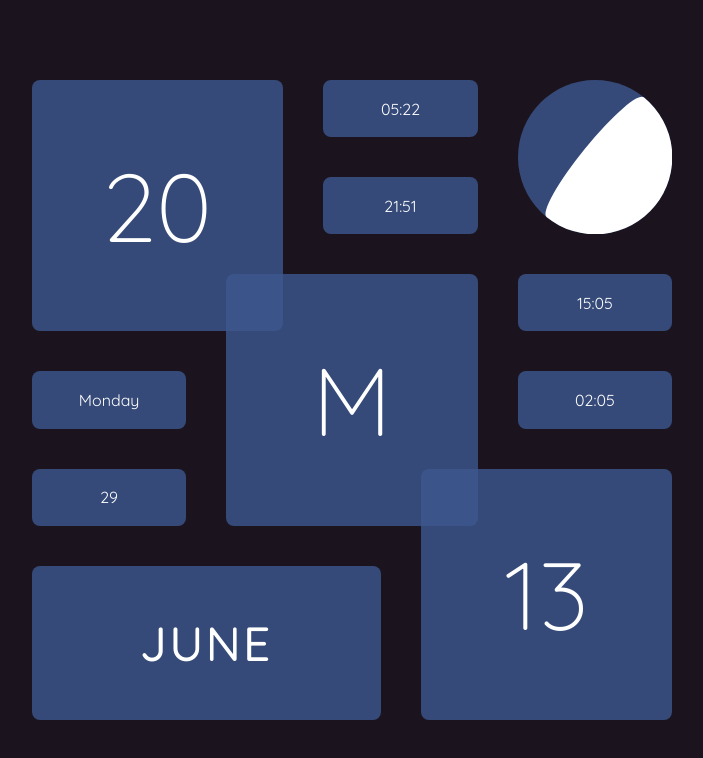
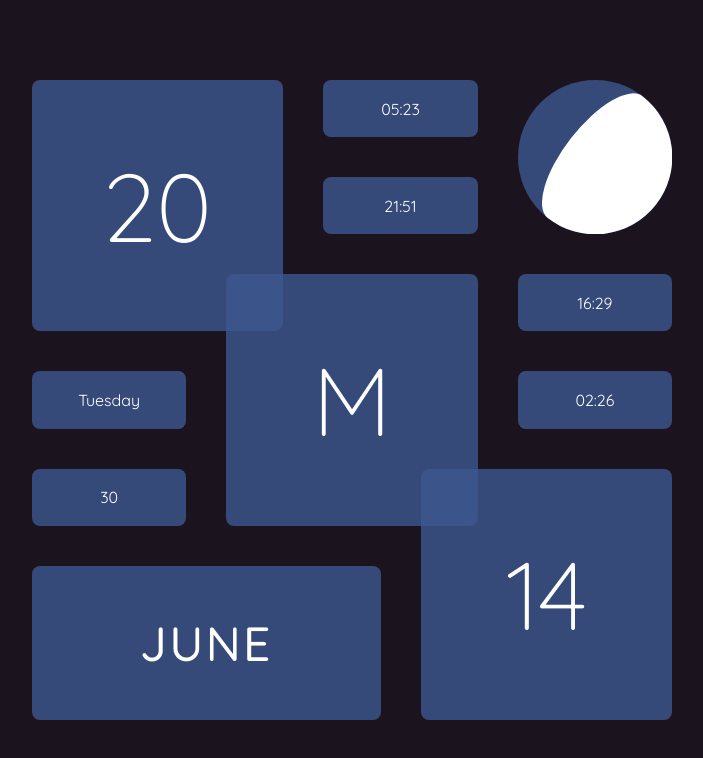
Before and after one commit to g12n/daily, a plain HTML site: page index.html in a window 1280 px wide. Shown: the whole page, without its empty margins (288-991 px from the left). Drawn offline with Linux system fonts and the light colour scheme.

Commit message:
Update gh-pages to output generated at a2783a9

```diff
--- a/index.html
+++ b/index.html
@@ -3,20 +3,20 @@
 <head>
 <meta charset="UTF-8">
 <meta name="viewport" content="width=device-width, initial-scale=1.0">
-<title>20M13</title>
+<title>20M14</title>
 <link href="https://fonts.googleapis.com/css2?family=Quicksand:wght@300;400;500;600;700&display=swap" rel="stylesheet">
 <style>body{margin:0;font-family:Quicksand,sans-serif;font-size:max(14px,calc(0 + 3vmin));background:hsl(280 20% 10%)}.arvelie{display:grid;grid-gap:5vmin;padding:10vmin;margin:auto;justify-content:center;text-align:center;width:100vmin;height:100vmin;grid-template-rows:repeat(7,1fr);grid-template-columns:repeat(7,1fr);box-sizing:border-box}.arvelie span{display:flex;align-items:center;justify-content:center;border-radius:1vmin;background-color:hsl(220deg 40% 40% / .8);color:#fff}.d,.m,.y{font-size:6em;font-weight:300}.y{grid-area:1/1/4/4}.m{grid-area:3/3/6/6}.d{grid-area:5/5/8/8}.day{grid-area:5/1/6/3}.dow{grid-area:4/1/5/3}.month{grid-area:6/1/8/5;font-weight:500;font-size:3em;letter-spacing:.05em;text-transform:uppercase}.sunset{grid-area:2/4/3/6}.sunrise{grid-area:1/4/2/6}.moonset{grid-area:4/6/5/8}.moon-info,.moonrise{grid-area:3/6/4/8}.moon-svg{grid-area:1/6/3/8}.moon-light{fill:#fff}.moon-shadow{fill:hsl(220deg 40% 40% / .8)}</style>
 
 </head>
 <body>
 <div class="arvelie">
-<span class="y">20</span><span class="m">M</span><span class="d">13</span>
+<span class="y">20</span><span class="m">M</span><span class="d">14</span>
 <span class="month">June</span>
-<span class="day">29</span>
-<span class="dow">Monday</span>
-<span class="sunrise">05:22</span><span class="sunset">21:51</span>
-<span class="moonrise">15:05</span><span class="moonset">02:05</span>
-<div class="moon-svg"><svg viewBox="0 0  600 600"><circle class="moon-shadow" cx="300" cy="300" r="300"/><path class="moon-light" d="M 489.07795804098885 67.08472402384155 A 300 300 39.06929714862948 0 1 110.92204195901112 532.9152759761585A 51.418399134276946 300 39.06929714862948 0 1 489.07795804098885 67.08472402384155z" /></svg></div>
+<span class="day">30</span>
+<span class="dow">Tuesday</span>
+<span class="sunrise">05:23</span><span class="sunset">21:51</span>
+<span class="moonrise">16:29</span><span class="moonset">02:26</span>
+<div class="moon-svg"><svg viewBox="0 0  600 600"><circle class="moon-shadow" cx="300" cy="300" r="300"/><path class="moon-light" d="M 484.01754189209174 63.06637158057899 A 300 300 37.835158790540774 0 1 115.98245810790826 536.933628419421A 119.45205507010179 300 37.835158790540774 0 1 484.01754189209174 63.06637158057899z" /></svg></div>
 </div>
 </body>
 </html>
```
